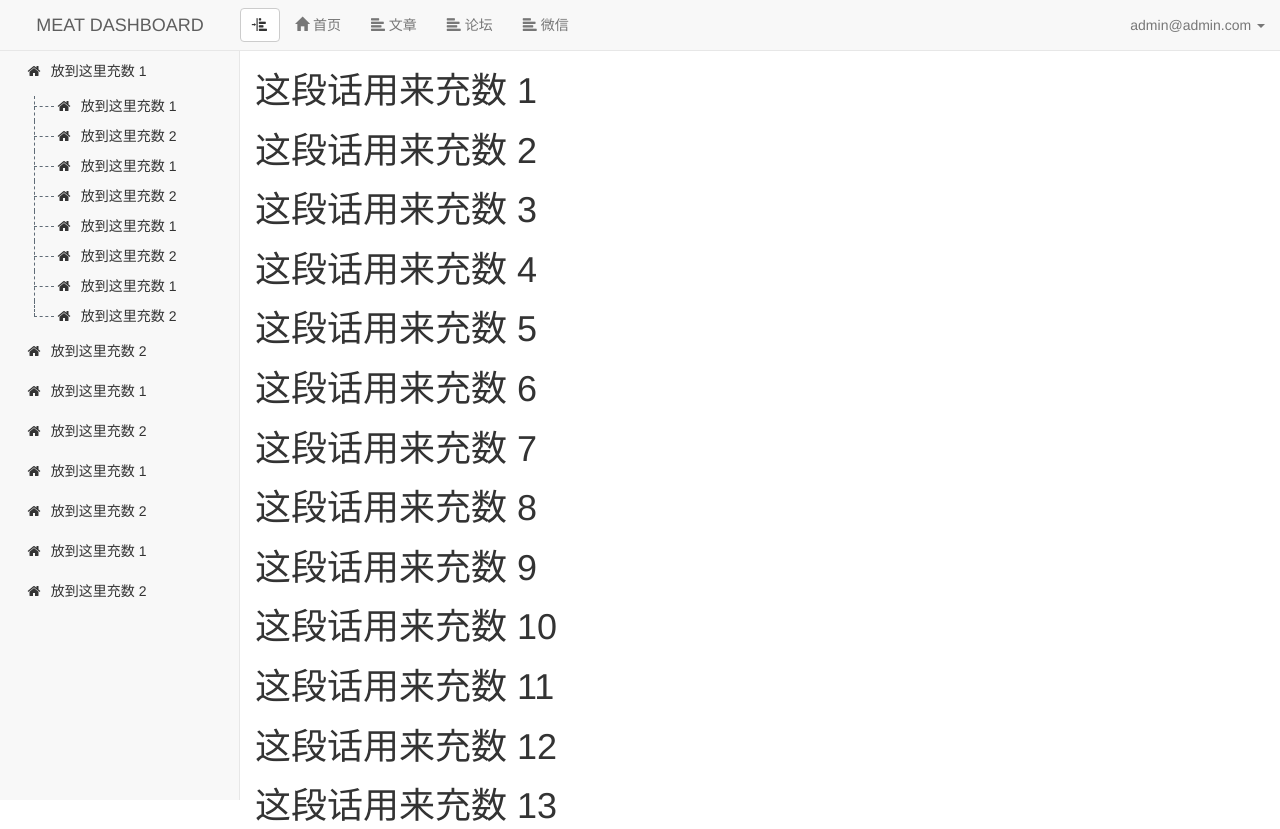
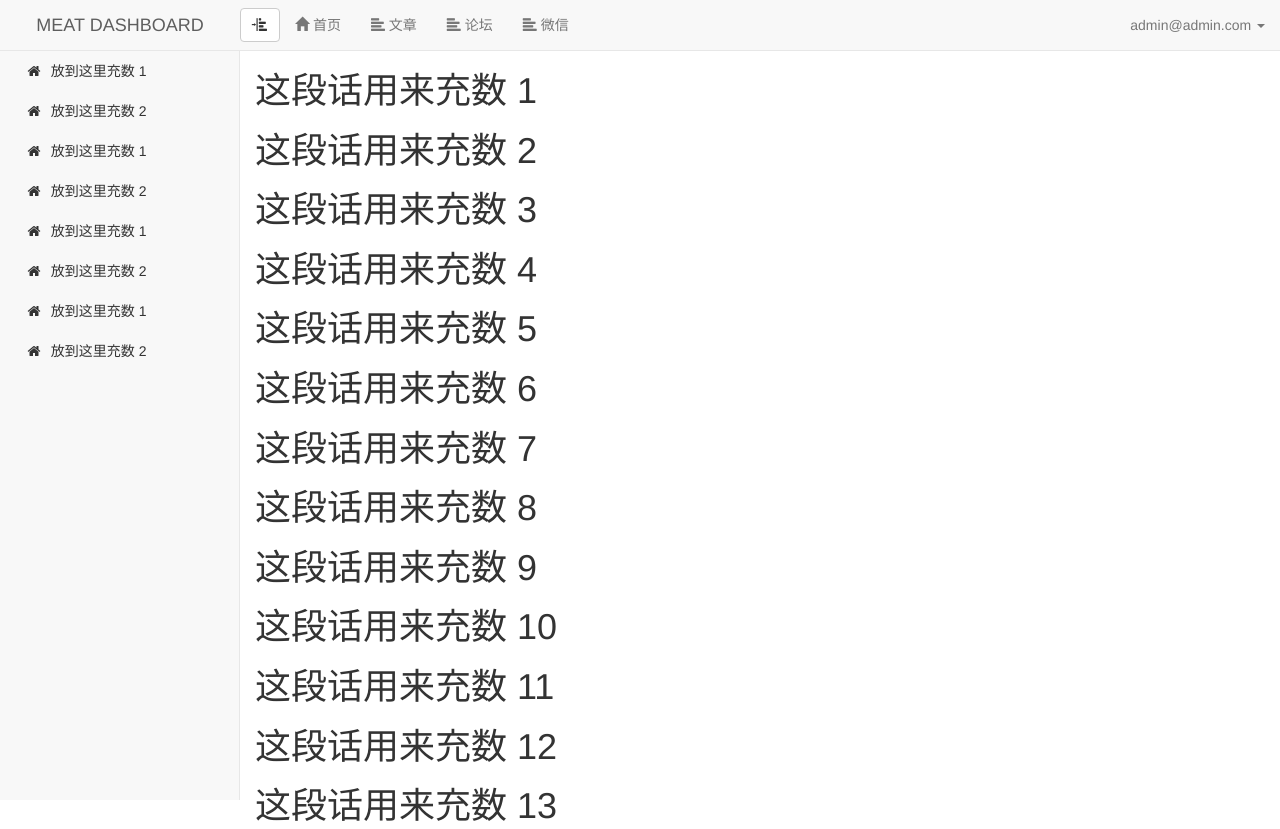
Before and after one commit to ovo4096/meat-dashboard, a website built with webpack: page index.html in a window 1280 px wide. Shown: the top 829 px of the page. Built offline with nearby package versions, Linux system fonts and the light colour scheme.

Commit message:
添加边栏菜单收起状态

```diff
--- a/src/less/main.less
+++ b/src/less/main.less
@@ -55,12 +55,18 @@
 
   > ul {
     &:extend(.list-unstyled all);
+    > li {
+      &.active > ul {
+        height: auto;
+      }
+    }
     > li > a {
-
       padding: 10px 25px;
     }
     > li ul {
       &:extend(.list-unstyled all);
+      height: 0;
+      overflow: hidden;
       > li {
         position: relative;
       }
```
